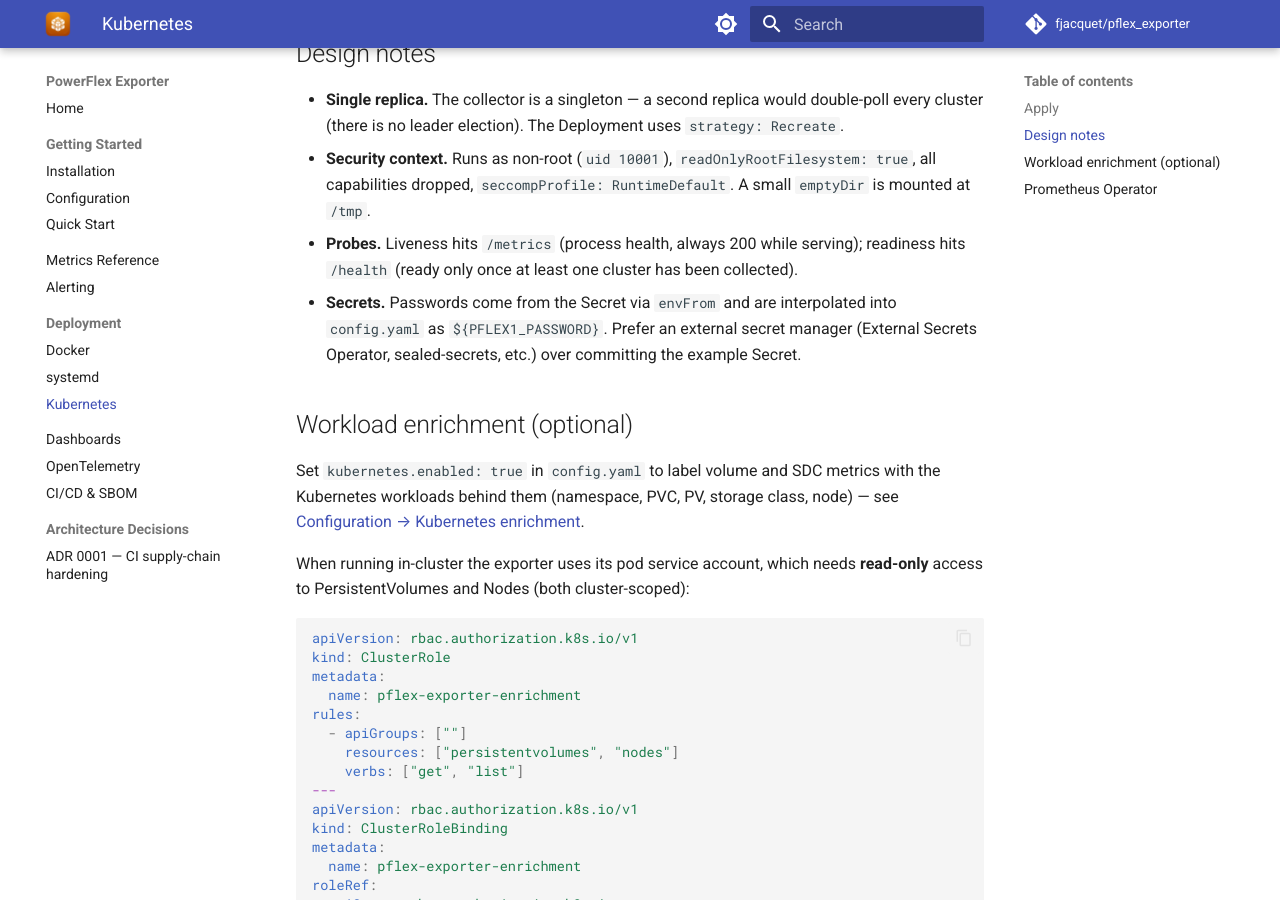
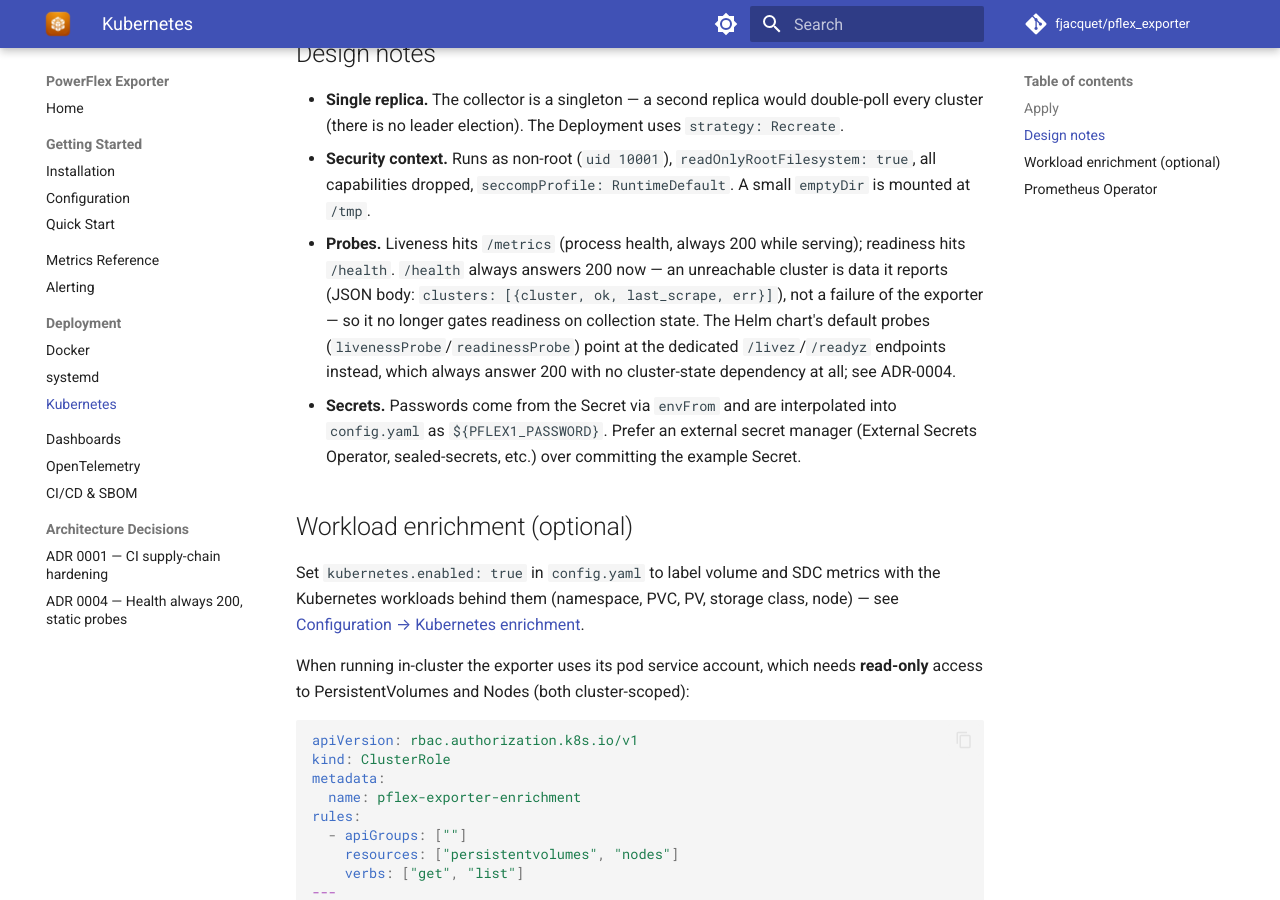
Before and after one commit to fjacquet/pflex_exporter, an MkDocs documentation site: the page built from docs/deployment/kubernetes.md, in a window 1280 px wide and 900 px high, scrolled down 729 px. Built offline with MkDocs 1.6.1 and Material for MkDocs 9.7.7, drawn with Linux system fonts in a browser that asks for light colours; comment, search, counter and statistics services are not loaded.

Commit message:
docs+chart: record ADR-0004, repoint chart probes to /livez /readyz

```diff
--- a/docs/deployment/kubernetes.md
+++ b/docs/deployment/kubernetes.md
@@ -27,7 +27,12 @@
   all capabilities dropped, `seccompProfile: RuntimeDefault`. A small `emptyDir` is
   mounted at `/tmp`.
 - **Probes.** Liveness hits `/metrics` (process health, always 200 while serving);
-  readiness hits `/health` (ready only once at least one cluster has been collected).
+  readiness hits `/health`. `/health` always answers 200 now — an unreachable cluster is
+  data it reports (JSON body: `clusters: [{cluster, ok, last_scrape, err}]`), not a
+  failure of the exporter — so it no longer gates readiness on collection state. The
+  Helm chart's default probes (`livenessProbe`/`readinessProbe`) point at the dedicated
+  `/livez`/`/readyz` endpoints instead, which always answer 200 with no cluster-state
+  dependency at all; see ADR-0004.
 - **Secrets.** Passwords come from the Secret via `envFrom` and are interpolated into
   `config.yaml` as `${PFLEX1_PASSWORD}`. Prefer an external secret manager
   (External Secrets Operator, sealed-secrets, etc.) over committing the example Secret.
--- a/mkdocs.yml
+++ b/mkdocs.yml
@@ -57,6 +57,7 @@
   - CI/CD & SBOM: cicd.md
   - Architecture Decisions:
       - ADR 0001 — CI supply-chain hardening: adr/0001-ci-supply-chain-hardening.md
+      - ADR 0004 — Health always 200, static probes: adr/0004-health-always-200-and-static-probes.md
 
 extra:
   version: v0.10.3
```
Also changed, not shown: CHANGELOG.md (+14 -0 lines), docs/adr/0004-health-always-200-and-static-probes.md (added, +41 -0 lines), docs/getting-started/quickstart.md (+4 -1 lines), 1 other file.
